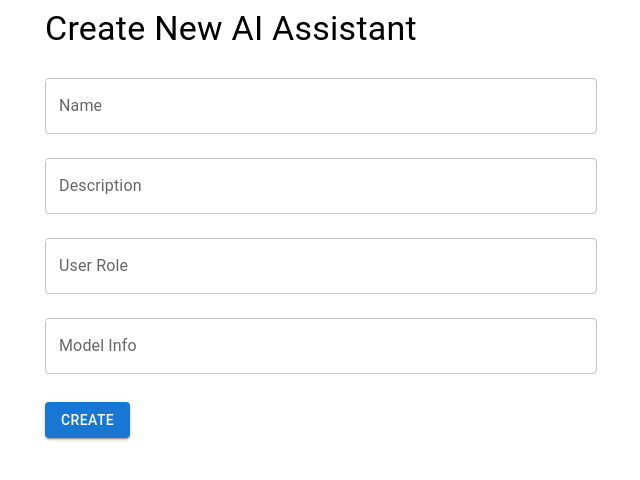
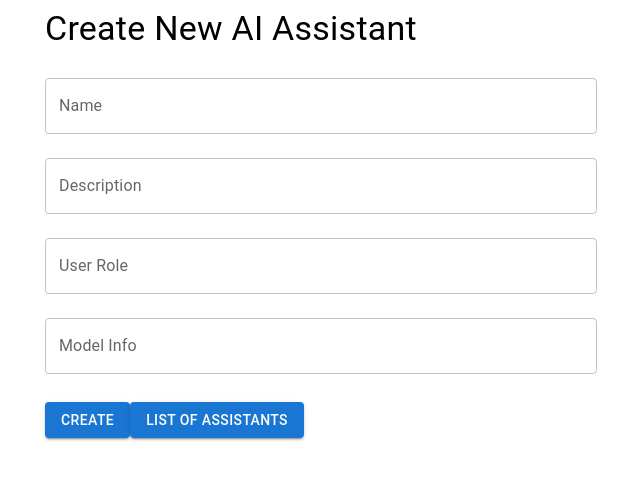
Before and after one commit to 1st-class-netizen/SpecializedChatbots, a Next.js app: page /CreateAssistant in a window 1280 px wide. Shown: the top 480 px of the page, without its empty margins (319-959 px from the left). Built offline with nearby package versions, Linux system fonts and the light colour scheme.

Commit message:
Added relevant buttons

```diff
--- a/pages/CreateAssistant.tsx
+++ b/pages/CreateAssistant.tsx
@@ -41,6 +41,9 @@ const CreateAssistant = () => {
       <Button variant="contained" color="primary" onClick={handleSubmit} style={{ marginTop: '20px' }}>
         Create
       </Button>
+      <Button variant="contained" color="primary" onClick={e => router.push('/ListAssistants')} style={{ marginTop: '20px' }}>
+        List of Assistants
+      </Button>
     </Container>
   );
 };
--- a/pages/ListAssistants.tsx
+++ b/pages/ListAssistants.tsx
@@ -31,10 +31,16 @@ const ListAssistants = () => {
   }, []);
 
   return (
+
     <Container maxWidth="sm">
       <Typography variant="h4" gutterBottom>
         List of AI Assistants
       </Typography>
+      <Link href="/CreateAssistant" passHref>
+            <Button variant="contained" color="secondary" style={{ marginTop: '10px' }}>
+              Create New Assistant
+            </Button>
+          </Link>
       {loading ? (
         <Typography>Loading...</Typography>
       ) : error ? (
```
